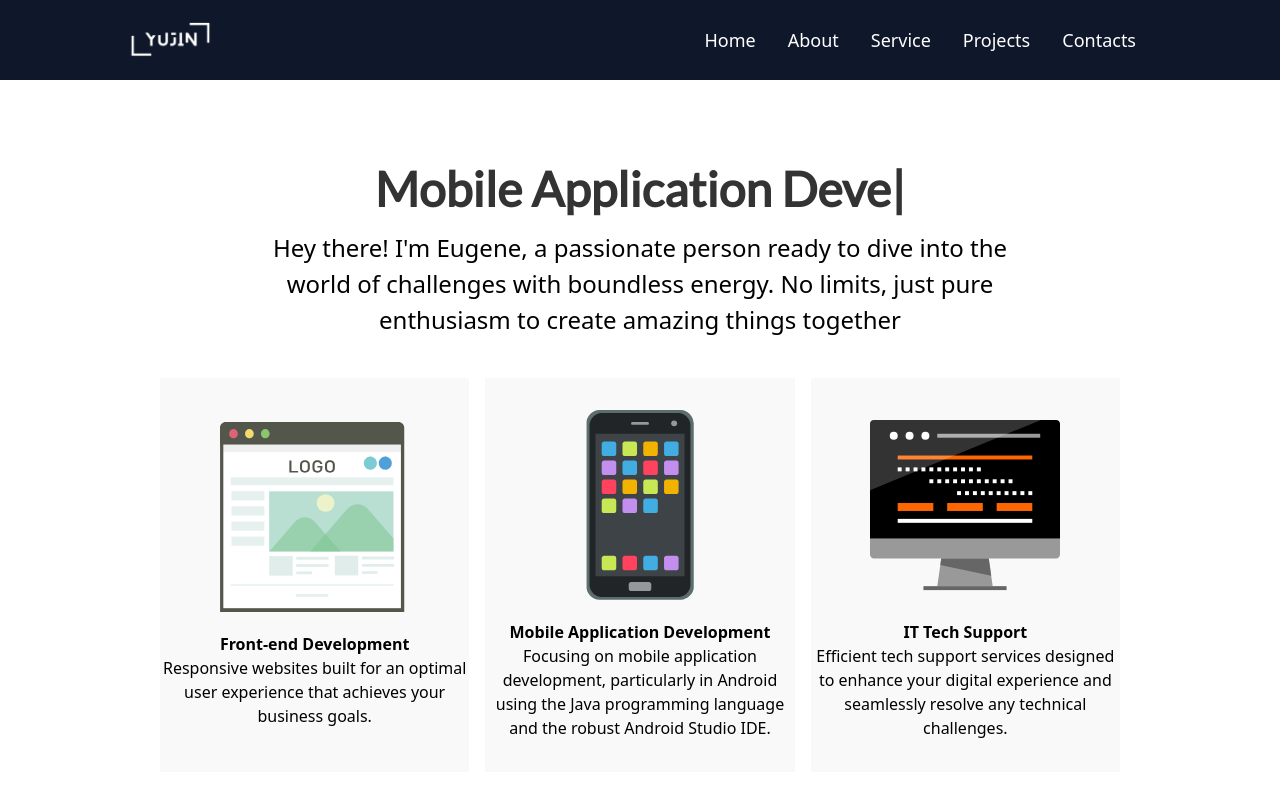
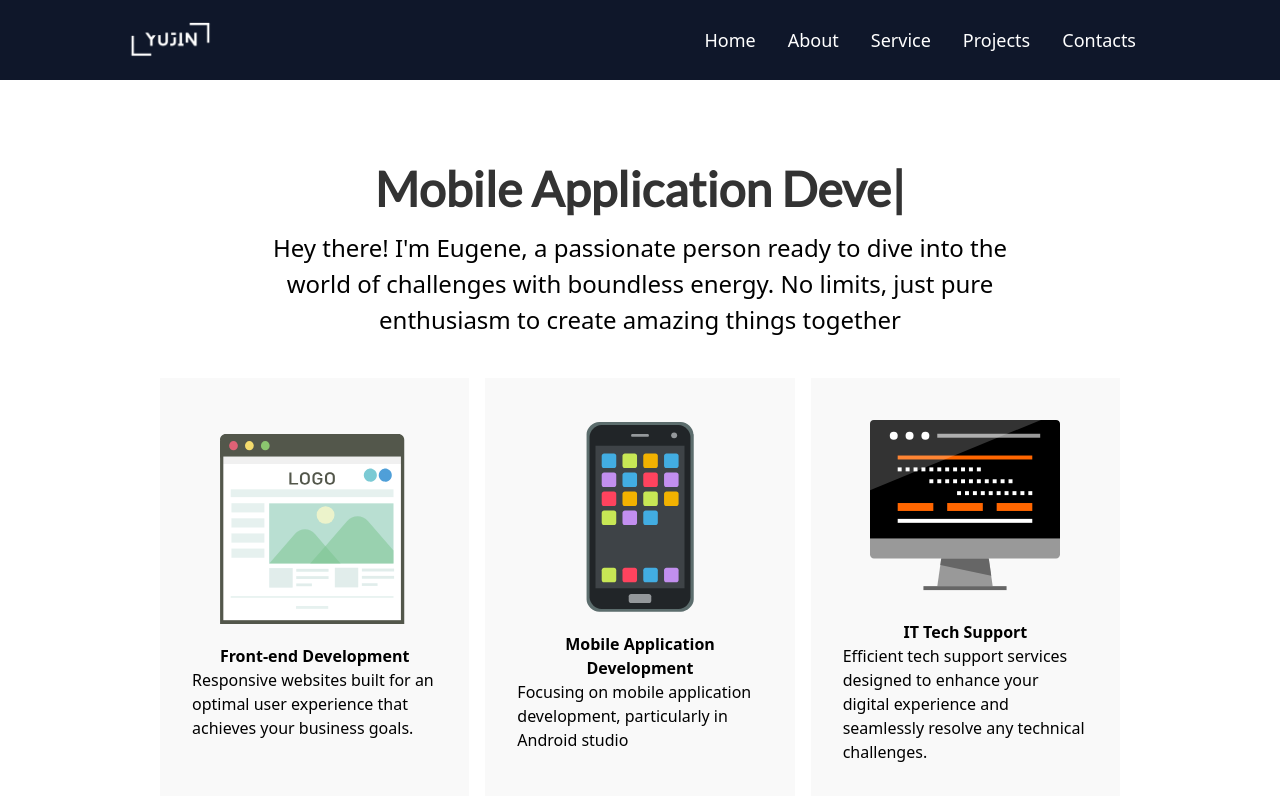
Before and after one commit to patrickeugenesacueza/Yujin-Portfolio, a React (Vite) app in the folder portfolio/: page / in a window 1280 px wide. Built offline with nearby package versions, Linux system fonts and the light colour scheme.

Commit message:
Update HeroSection.jsx

```diff
--- a/portfolio/src/Pages/HeroSection.jsx
+++ b/portfolio/src/Pages/HeroSection.jsx
@@ -40,9 +40,9 @@ const HeroSection = () => {
         <div className="bg-[#f9f9f9] py-[2em] sm:py-[8em] md:py-[10em] lg:py-[10em] xl:py-[2em] flex items-center justify-center text-center">
           <div className="text-center">
             <img src={FrontEndLogo} height={80} width={190} className="mx-auto" />
-            <div className="mt-5">
+            <div className="mt-5 px-[2em]">
               <h1 className="font-[600]">Front-end Development</h1>
-              <p>
+              <p className="text-left">
                 Responsive websites built for an optimal user experience that
                 achieves your business goals.
               </p>
@@ -52,13 +52,13 @@ const HeroSection = () => {
 
        {/* 2nd container */}
         <div className="bg-[#f9f9f9] py-[2em] sm:py-[8em] md:py-[10em] lg:py-[10em] xl:py-[2em] flex items-center justify-center text-center">
-          < div className="text-center">
+          <div className="text-center">
             <img src={MobileLogo} height={80} width={190} className="mx-auto" />
-            <div className="mt-5">
+            <div className="mt-5 px-[2em]">
               <h1 className="font-[600]">Mobile Application Development</h1>
-              <p>
-              Focusing on mobile application development, particularly in Android
-               using the Java programming language and the robust Android Studio IDE.
+              <p className="text-left">
+              Focusing on mobile application development, particularly in Android studio
+
               </p>
             </div>
           </div>
@@ -68,9 +68,9 @@ const HeroSection = () => {
         <div className="bg-[#f9f9f9] py-[2em] sm:py-[8em] md:py-[10em] lg:py-[10em] xl:py-[2em] flex items-center justify-center text-center">
           < div className="text-center">
             <img src={TechSuppLogo} height={80} width={190} className="mx-auto" />
-            <div className="mt-5">
+            <div className="mt-5 px-[2em]">
               <h1 className="font-[600]">IT Tech Support</h1>
-              <p>
+              <p className="text-left">
               Efficient tech support services designed to enhance your
               digital experience and seamlessly resolve any technical challenges.
               </p>
```
